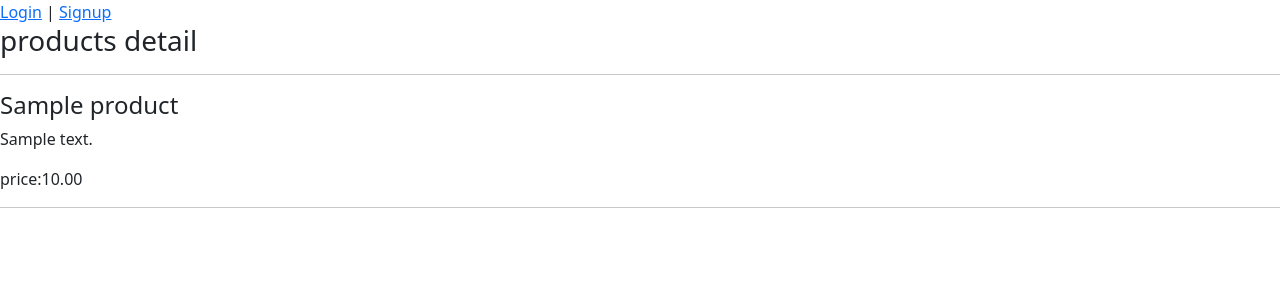
After one commit to SoroushNajafi/shopping_online_2, a Django app: page /products/1/ in a window 1280 px wide. The commit adds this page. Shown: the top 300 px of the page. Run offline with Django 4.2, Linux system fonts and the light colour scheme; tables that the repository leaves empty hold one stand-in row (values such as "Sample post"); parts of the project's set-up code (start-up, migrations or seed data) failed here and were passed over.

Commit message:
productdetailview created

```diff
--- a/products/models.py
+++ b/products/models.py
@@ -1,4 +1,5 @@
 from django.db import models
+from django.shortcuts import reverse
 
 
 class Product(models.Model):
@@ -12,3 +13,6 @@ class Product(models.Model):
 
     def __str__(self):
         return self.title
+
+    def get_absolute_url(self):
+        return reverse('product_detail', args=[self.id])
--- /dev/null
+++ b/products/templates/products/product_detail.html
@@ -0,0 +1,13 @@
+{% extends '_base.html' %}
+
+{% block page_title %}Product detail{% endblock %}
+
+{% block content %}
+    <h3>products detail</h3>
+    <hr>
+    <h4>{{ product.title }}</h4>
+    <p>{{ product.description }}</p>
+    <p>price:{{ product.price }}</p>
+    <hr>
+
+{% endblock %}
--- a/products/templates/products/product_list.html
+++ b/products/templates/products/product_list.html
@@ -6,7 +6,7 @@
     <h3>products list</h3>
     <hr>
     {% for product in products %}
-        <h6>{{ product.title }}</h6>
+        <a style="text-decoration:none; color: black" href="{{ product.get_absolute_url }}"><h6>{{ product.title }}</h6></a>
         <p>{{ product.price }}</p>
         <hr>
     {% endfor %}
--- a/products/urls.py
+++ b/products/urls.py
@@ -3,5 +3,5 @@ from . import views
 
 urlpatterns = [
     path('', views.ProductListView.as_view(), name='product_list'),
-
+    path('<int:pk>/', views.ProductDetailView.as_view(), name='product_detail'),
 ]
--- a/products/views.py
+++ b/products/views.py
@@ -8,3 +8,9 @@ class ProductListView(generic.ListView):
     queryset = Product.objects.filter(active=True)
     template_name = 'products/product_list.html'
     context_object_name = 'products'
+
+
+class ProductDetailView(generic.DetailView):
+    model = Product
+    template_name = 'products/product_detail.html'
+    context_object_name = 'product'
```
